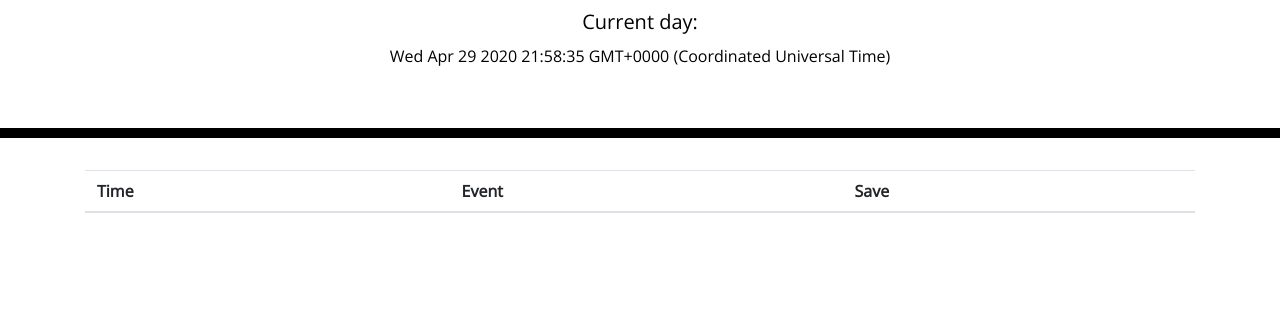
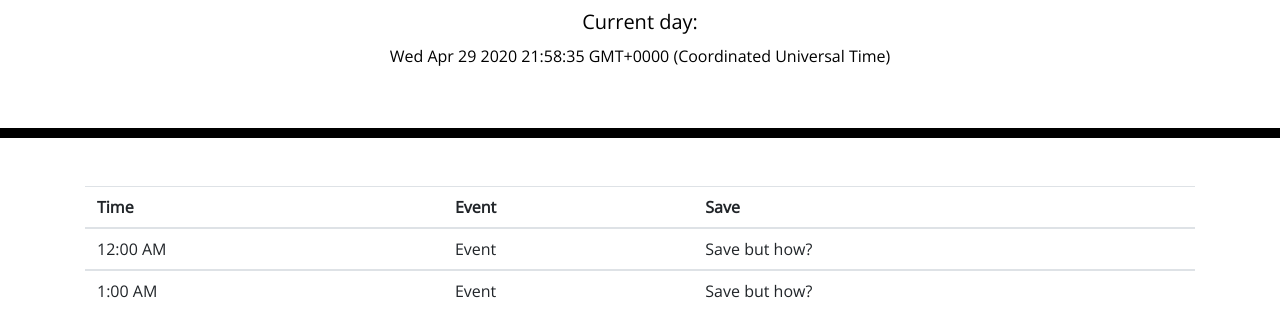
Before and after one commit to Classroom899/hw-05-third-party-apis, a plain HTML site: page index.html in a window 1280 px wide. Shown: the part 182-518 px from the top of the page. Drawn offline with nearby package versions, Linux system fonts and the light colour scheme.

Commit message:
Add dates and times plus the save portion but not actually saving material yet

```diff
--- a/index.html
+++ b/index.html
@@ -35,6 +35,20 @@
                 </tr>
             </thead>
             <tbody>
+                <tr>
+                    <td>12:00 AM</td>
+                    <td>Event</td>
+                    <td>Save but how?</td>
+                </tr>
+            <tbody>
+                <br>
+            <tbody>
+                <tr>
+                    <td>1:00 AM</td>
+                    <td>Event</td>
+                    <td>Save but how?</td>
+                </tr>
+            <tbody>
 
 
 
```
